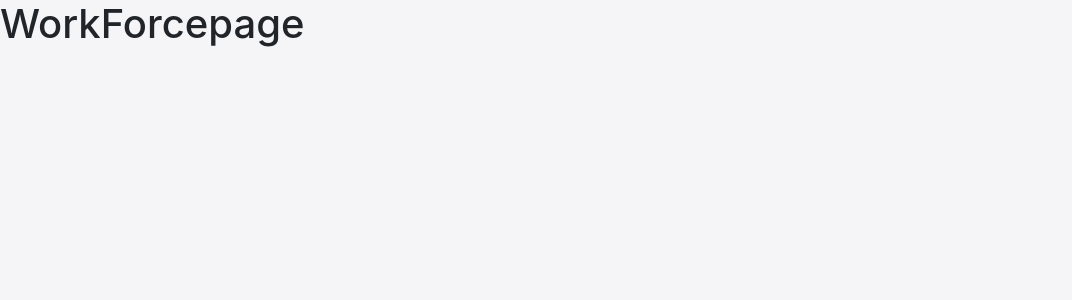
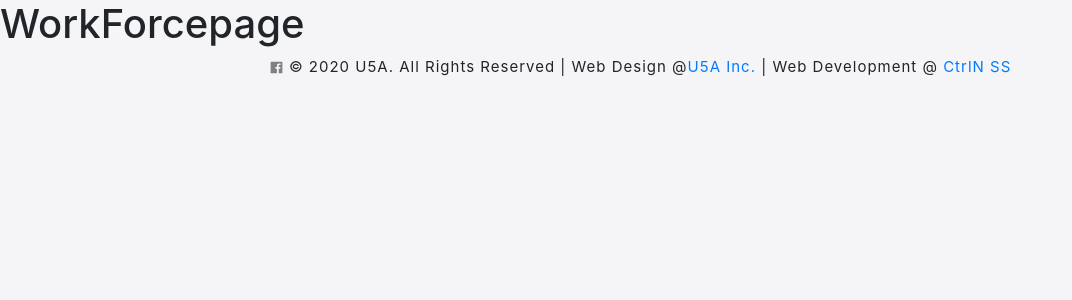
Before and after one commit to xeen0/u5a1, a React (Create React App) app: page /workforce in a window 1280 px wide. Shown: the top 300 px of the page, without its empty margins (0-1072 px from the left). Built offline with nearby package versions, Linux system fonts and the light colour scheme.

Commit message:
Added Footer

```diff
--- a/package.json
+++ b/package.json
@@ -17,6 +17,7 @@
     "react-card-flip": "^1.0.10",
     "react-dom": "^16.13.1",
     "react-flippy": "^0.1.5",
+    "react-icons": "^3.10.0",
     "react-responsive": "^8.1.0",
     "react-responsive-embed": "^2.1.0",
     "react-router-dom": "^5.2.0",
--- a/src/App.js
+++ b/src/App.js
@@ -12,6 +12,7 @@ import ContactPage from './Pages/ContactPage/Contact';
 import WorkForcePage from './Pages/WorkForcePage/WorkForce';
 import Training from './Pages/TrainingPage/Training';
 import Timings from './Pages/TimingsPage/Timings';
+import Footer from './Components/FooterComponent/Footer'
 
 function App() {
   return (
@@ -25,7 +26,7 @@ function App() {
       <Route path='/contact' component={ContactPage}/> */}
 
       {/* <Route path='/' component={Home}/> */}
-
+      <Footer/>
       </Router>
     );
 }
--- /dev/null
+++ b/src/Components/FooterComponent/Footer.jsx
@@ -0,0 +1,27 @@
+import React from "react";
+import { AiFillFacebook } from "react-icons/ai";
+const Footer = () => {
+  return (
+    <div
+      style={{
+        letterSpacing: "1px",
+        fontOpticalSizing: "auto",
+        fontSize: "15px",
+        display: "flex",
+        justifyContent: "center",
+        flexWrap: "wrap",
+      }}
+    >
+      <p>
+        <a href="#">
+          <AiFillFacebook color="grey" />
+          {"   "}
+        </a>
+        © 2020 U5A. All Rights Reserved | Web Design @<a href="#">U5A Inc.</a> |
+        Web Development @ <a href="#">CtrlN SS</a>
+      </p>
+    </div>
+  );
+};
+
+export default Footer;
```
Also changed, not shown: 1 other file (tests, documents, lock files or other folders).
